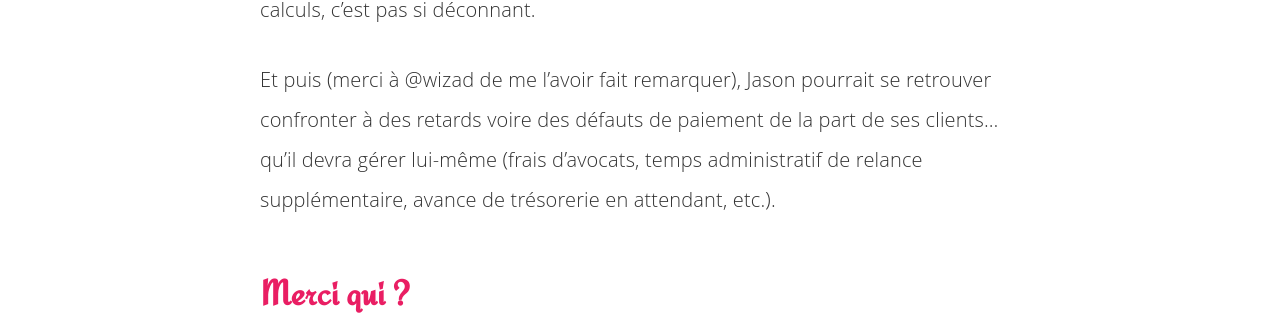
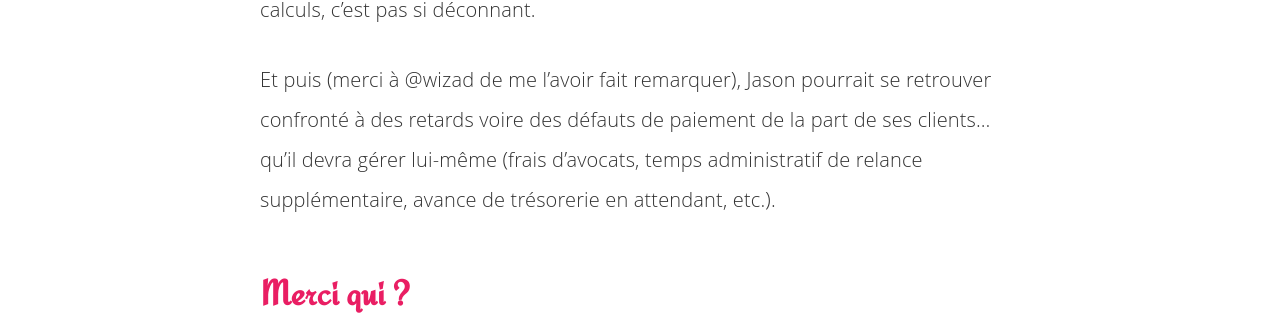
Before and after one commit to Libelilou/libelilou.github.io, a Jekyll site: the page built from _posts/rh/2017-05-29-sudweb.md, in a window 1280 px wide and 1400 px high, scrolled down 12415 px. Shown: the part 194-509 px from the top of the window. Built offline with Jekyll 4.4.1, drawn with Linux system fonts in a browser that asks for light colours; comment, search, counter and statistics services are not loaded; some of the changed text lies outside the part shown.

Commit message:
correction

```diff
--- a/_posts/rh/2017-05-29-sudweb.md
+++ b/_posts/rh/2017-05-29-sudweb.md
@@ -160,7 +160,7 @@ Au final, Jason risque de rarement pouvoir facturer 20 jours complets de travail
 
 Alors son tarif journalier qui représentait 250 €, une fois qu'on prend tout ça en compte, il ferait peut-être mieux de le fixer aux alentours de 500 €. Oui, ça peut sembler violent de passer du simple au double mais si vous faites vraiment les calculs, c'est pas si déconnant.
 
-Et puis (merci à @wizad de me l'avoir fait remarquer), Jason pourrait se retrouver confronter à des retards voire des défauts de paiement de la part de ses clients... qu'il devra gérer lui-même (frais d'avocats, temps administratif de relance supplémentaire, avance de trésorerie en attendant, etc.).
+Et puis (merci à @wizad de me l'avoir fait remarquer), Jason pourrait se retrouver confronté à des retards voire des défauts de paiement de la part de ses clients... qu'il devra gérer lui-même (frais d'avocats, temps administratif de relance supplémentaire, avance de trésorerie en attendant, etc.).
 
 ## Merci qui ?
 
```
Also changed, not shown: other parts of _posts/rh/2017-05-29-sudweb.md (+1 -1 lines).
